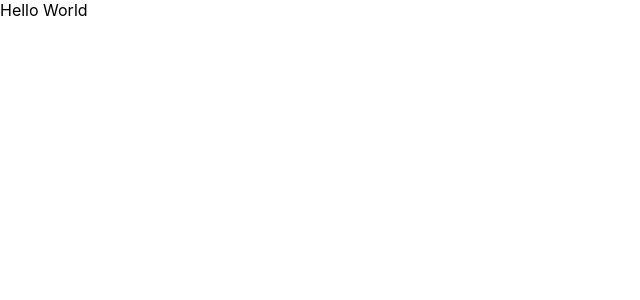
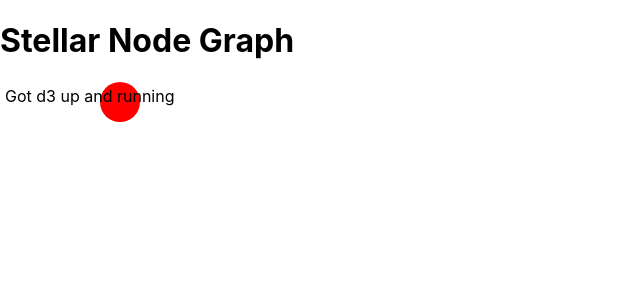
Before and after one commit to stellar/core-node-admin-panel, a React (Create React App) app: page / in a window 1280 px wide. Shown: the top 300 px of the page, without its empty margins (0-640 px from the left). Built offline with nearby package versions, Linux system fonts and the light colour scheme.

Commit message:
Add GraphTypes and get d3 rendering in a new component

```diff
--- a/src/App.tsx
+++ b/src/App.tsx
@@ -1,8 +1,9 @@
 import React from 'react';
+import NodeGraph from './Components/NodeGraph'
 
 const App: React.FC = () => {
   return (
-    <div>Hello World</div>
+    <NodeGraph />
   );
 }
 
--- /dev/null
+++ b/src/Components/NodeGraph.tsx
@@ -0,0 +1,21 @@
+import React, { useRef, useEffect } from 'react'
+import { GraphData } from '../GraphTypes'
+import ForceGraph from '../d3/ForceGraph'
+
+interface NodeGraphProps {
+    data ?: GraphData
+}
+const NodeGraph = (props : NodeGraphProps) => {
+    const ref = useRef<SVGSVGElement>(null)
+    useEffect(() => {
+        if (ref && ref.current ) {
+            ForceGraph(ref.current, props.data)
+        }
+    })
+    return <div>
+        <h1>Stellar Node Graph</h1>
+        <svg ref={ref} />
+    </div>
+}
+
+export default NodeGraph
--- /dev/null
+++ b/src/GraphTypes.ts
@@ -0,0 +1,13 @@
+export interface GraphNode {
+    id: string
+}
+
+export interface GraphLink {
+    source: string
+    target: string
+}
+
+export interface GraphData {
+    links: GraphLink[]
+    nodes: GraphNode[]
+}
--- /dev/null
+++ b/src/d3/ForceGraph.tsx
@@ -0,0 +1,17 @@
+import * as d3 from 'd3'
+import { GraphData } from '../GraphTypes'
+
+const ForceGraph = (el : SVGElement, data ?: GraphData) => {
+    const svg = d3.select(el)
+    svg.append('circle')
+        .attr('r', 20)
+        .attr('cx', 120)
+        .attr('cy', 20)
+        .attr('fill', 'red')
+    svg.append('text')
+        .text('Got d3 up and running')
+        .attr('x', 5)
+        .attr('y', 20)
+}
+
+export default ForceGraph
```
